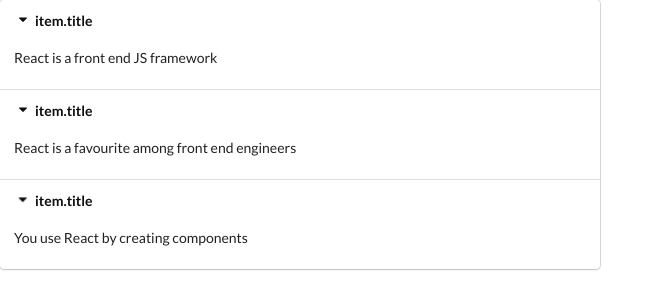
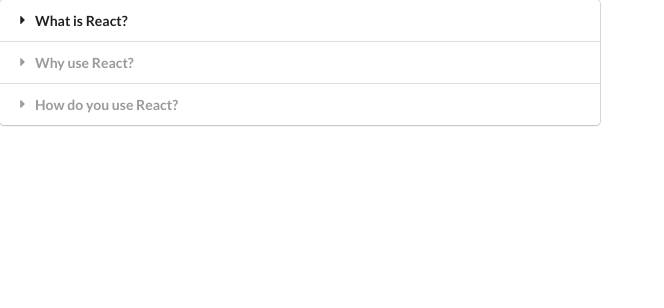
Before and after one commit to mohitb35/widgets, a React (Create React App) app: page / in a window 1280 px wide. Shown: the top 308 px of the page, without its empty margins (0-664 px from the left). Built offline with nearby package versions, Linux system fonts and the light colour scheme.

Commit message:
3. add state to Accordion - with useState hook

```diff
--- a/src/components/Accordion.js
+++ b/src/components/Accordion.js
@@ -1,21 +1,26 @@
-import React from "react";
+import React, { useState } from "react";
 
 const Accordion = ({ items }) => {
+	// Declare a state variable
+	const [activeIndex, setActiveIndex] = useState(null);
+
 	const onTitleClick = (index) => {
-		console.log("Item clicked:", index);
+		setActiveIndex(index);
 	};
 
 	const renderedItems = items.map((item, index) => {
+		const active = index === activeIndex ? 'active' : '';
+
 		return (
 			<React.Fragment key={item.title}>
 				<div
-					className="title active"
+					className={`title ${active}`}
 					onClick={() => onTitleClick(index)}
 				>
 					<i className="dropdown icon"></i>
-					item.title
+					{item.title}
 				</div>
-				<div className="content active">
+				<div className={`content ${active}`}>
 					<p>{item.content}</p>
 				</div>
 			</React.Fragment>
```
